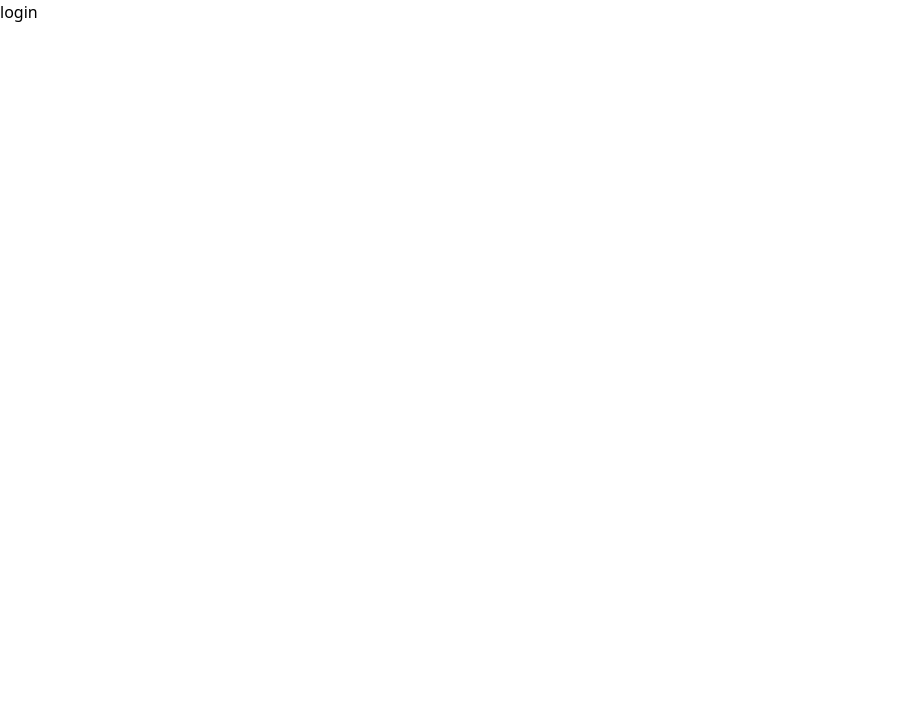
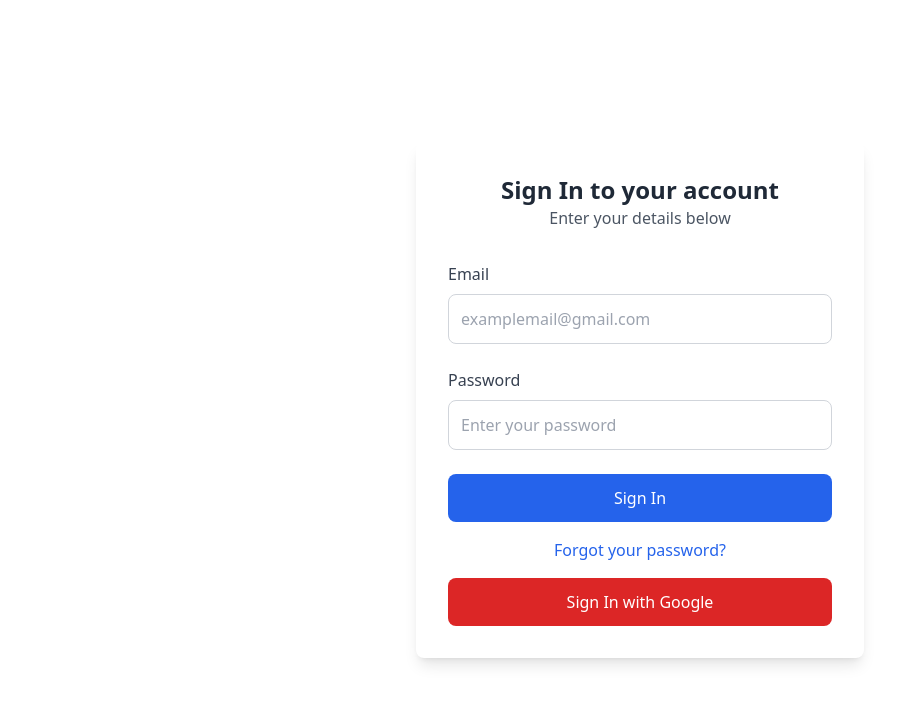
Before and after one commit to hasan-sagar/Ecom-Front-End, a Next.js app: page /login in a window 1280 px wide. Shown: the top 704 px of the page, without its empty margins (0-924 px from the left). Built offline with nearby package versions, Linux system fonts and the light colour scheme.

Commit message:
Login page change

```diff
--- a/app/(auth)/login/page.tsx
+++ b/app/(auth)/login/page.tsx
@@ -1,9 +1,63 @@
-import React from 'react'
+"use client";
+import React, { useState } from 'react';
 
-export default function page() {
+export default function Page() {
+  const [email, setEmail] = useState('');
+  const [password, setPassword] = useState('');
+
+  const handleSubmit = (e: React.FormEvent) => {
+    e.preventDefault();
+    // Handle form submission logic here
+    console.log('Email:', email);
+    console.log('Password:', password);
+  };
+
   return (
-    <div>
-      <p>login</p>
+    <div className="min-h-screen flex items-center justify-center bg-white">
+      <section className='bg-white shadow-lg rounded-lg p-8 max-w-md w-full'>
+        <div className="text-center mb-8">
+          <h2 className='font-bold text-2xl text-gray-800'>Sign In to your account</h2>
+          <p className='text-gray-600'>Enter your details below</p>
+        </div>
+
+        <form onSubmit={handleSubmit}>
+          <div className="mb-6">
+            <label htmlFor="email" className="block text-gray-700 mb-2">Email</label>
+            <input
+              id='email'
+              type='email'
+              placeholder='examplemail@gmail.com'
+              className='w-full p-3 border border-gray-300 rounded-lg focus:outline-none focus:ring-2 focus:ring-blue-500 transition duration-200'
+              value={email}
+              onChange={(e) => setEmail(e.target.value)}
+            />
+          </div>
+
+          <div className="mb-6">
+            <label htmlFor="password" className='block text-gray-700 mb-2'>Password</label>
+            <input
+              id='password'
+              type='password'
+              placeholder='Enter your password'
+              className='w-full p-3 border border-gray-300 rounded-lg focus:outline-none focus:ring-2 focus:ring-blue-500 transition duration-200'
+              value={password}
+              onChange={(e) => setPassword(e.target.value)}
+            />
+          </div>
+
+          <button type="submit" className='w-full bg-blue-600 text-white py-3 rounded-lg hover:bg-blue-700 transition duration-200'>Sign In</button>
+        </form>
+
+        <div className="text-center mt-4">
+          <a href="#" className="text-blue-600 hover:underline">Forgot your password?</a>
+        </div>
+
+        <div className="text-center mt-4">
+          <button className='w-full bg-red-600 text-white py-3 rounded-lg hover:bg-red-700 transition duration-200'>
+            Sign In with Google
+          </button>
+        </div>
+      </section>
     </div>
-  )
+  );
 }
--- a/app/(auth)/register/page.tsx
+++ b/app/(auth)/register/page.tsx
@@ -1,9 +1,10 @@
+import RegisterPage from '@/components/ui/register/RegisterPage'
 import React from 'react'
 
 export default function page() {
   return (
     <div>
-      <p>Register</p>
+      <RegisterPage />
     </div>
   )
 }
--- a/components/ui/login/LoginPage.tsx
+++ b/components/ui/login/LoginPage.tsx
@@ -0,0 +1,9 @@
+import React from 'react'
+
+export default function LoginPage() {
+  return (
+    <div>
+      <h1>This is a login page</h1>
+    </div>
+  )
+}
--- a/components/ui/register/RegisterPage.tsx
+++ b/components/ui/register/RegisterPage.tsx
@@ -0,0 +1,9 @@
+import React from 'react'
+
+export default function RegisterPage() {
+  return (
+    <div>
+      <h1>This is a RegisterPage</h1>
+    </div>
+  )
+}
```
